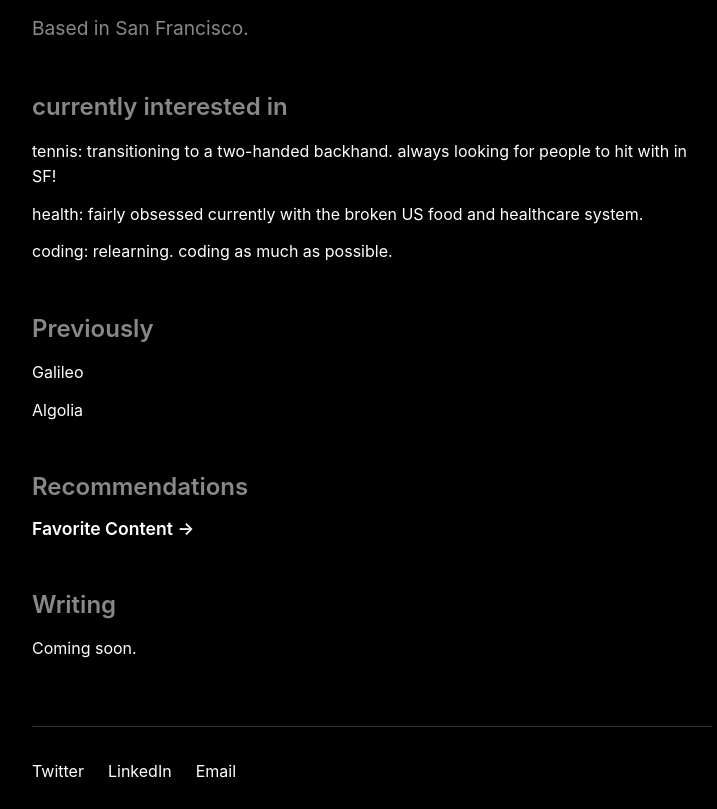
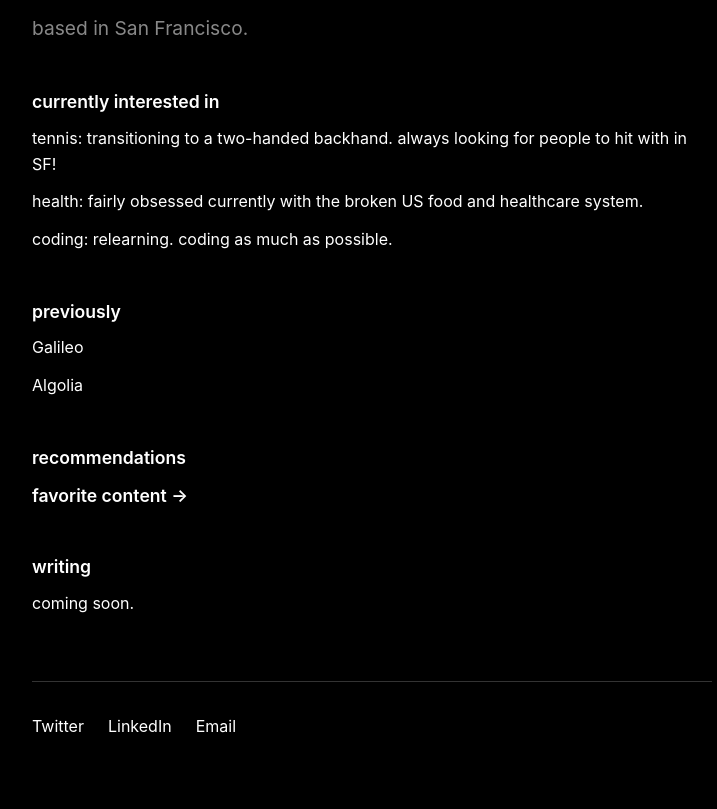
Before and after one commit to kashyechuri/kashyechuri.github.io, a website: page index.html in a window 1280 px wide. Shown: the part 101-910 px from the top of the page, without its empty margins (268-985 px from the left). After the commit the page ends 864 px from the top, so only its background shows below. Drawn offline with Linux system fonts and the light colour scheme.

Commit message:
Update index.html formatting and headings

```diff
--- a/index.html
+++ b/index.html
@@ -11,11 +11,11 @@
     <main>
         <header>
             <h1>Kash Yechuri</h1>
-            <p class="tagline">Based in San Francisco.</p>
+            <p class="tagline">based in San Francisco.</p>
         </header>
 
         <section class="currently">
-            <h2>currently interested in</h2>
+            <h3>currently interested in</h3>
             <ul>
                 <li>tennis: transitioning to a two-handed backhand. always looking for people to hit with in SF!</li>
                 <li>health: fairly obsessed currently with the broken US food and healthcare system.</li>
@@ -24,7 +24,7 @@
         </section>
 
         <section class="previously">
-            <h2>Previously</h2>
+            <h3>previously</h3>
             <ul>
                 <li>
                     <a href="https://galileo.ai" target="_blank">Galileo</a>
@@ -36,14 +36,14 @@
         </section>
 
         <section class="recommendations">
-            <h2>Recommendations</h2>
+            <h3>recommendations</h3>
 
-            <h3><a href="/favorite-content.html">Favorite Content →</a></h3>
+            <h3><a href="/favorite-content.html">favorite content →</a></h3>
         </section>
 
         <section class="writing">
-            <h2>Writing</h2>
-            <p>Coming soon.</p>
+            <h3>writing</h3>
+            <p>coming soon.</p>
         </section>
 
         <footer>
```
